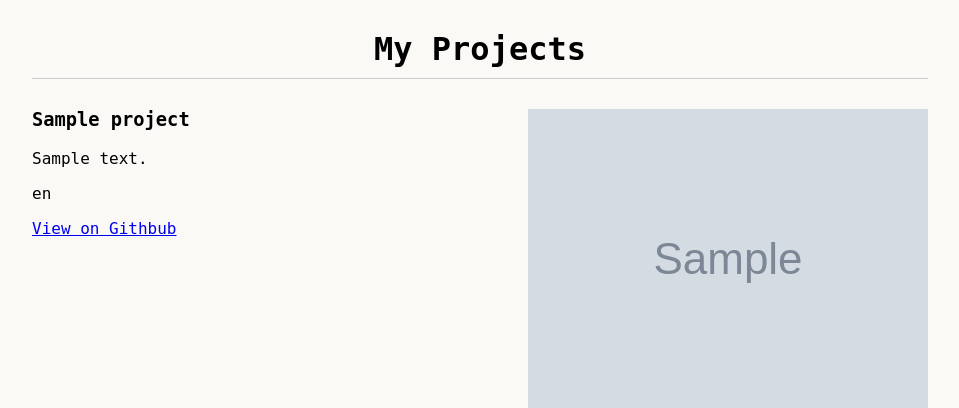
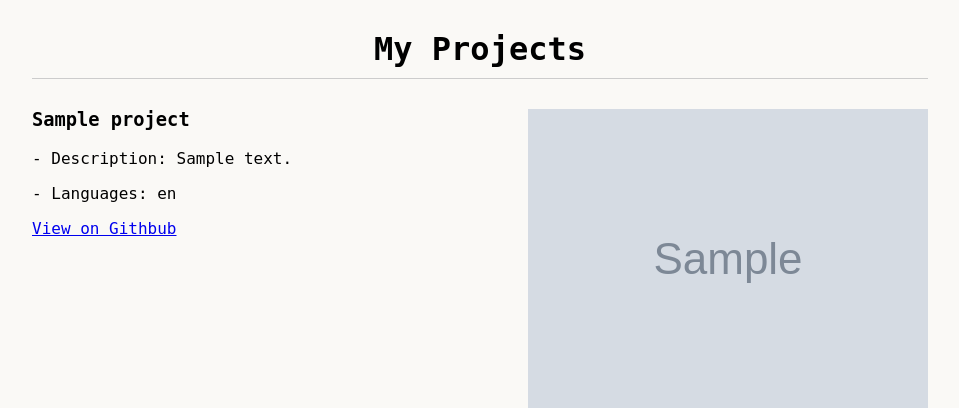
Before and after one commit to TrevorSeestedt/personal-django-website, a Django app: page /projects/ in a window 1280 px wide. Shown: the part 88-496 px from the top of the page, without its empty margins (160-1119 px from the left). Run offline with Django 5.2, Linux system fonts and the light colour scheme; tables that the repository leaves empty hold one stand-in row (values such as "Sample post"); grey boxes marked "Sample" are stand-in pictures.

Commit message:
finished changes

```diff
--- a/personal_website/models.py
+++ b/personal_website/models.py
@@ -7,7 +7,7 @@ class Projects(models.Model):
     title = models.CharField(max_length=100)
     description = models.TextField()
     languages = models.CharField(max_length=255, blank=True, default='')
-    github_link = models.URLField(blank=True, null=True, default = 'Access to this GitHub repository is currently unavailable.')
+    github_link = models.URLField(blank=True, null=True)
 
     # Image Fields for the projects
     image_1 = models.ImageField(upload_to='project_images/', blank=True, null=True)
--- a/personal_website/templates/personal_website/projects.html
+++ b/personal_website/templates/personal_website/projects.html
@@ -13,13 +13,15 @@ Projects
     <!-- Left side: Title, Description, GitHub -->
     <div class="project-text">
       <h3>{{ project.title }}</h3>
-      <p>{{ project.description }}</p>
-      <p>{{ project.languages }} </p>
+      <p>- Description: {{ project.description }}</p>
+      <p>- Languages: {{ project.languages }} </p>
 
       {% if project.github_link %}
       <p>
         <a href="{{ project.github_link }}" target="_blank" rel="noopener noreferrer">View on Githbub</a>
       </p>
+      {% else %}
+      <p>- Access to this GitHub repository is currently unavailable.</p>
       {% endif %}
     </div>
 
```
